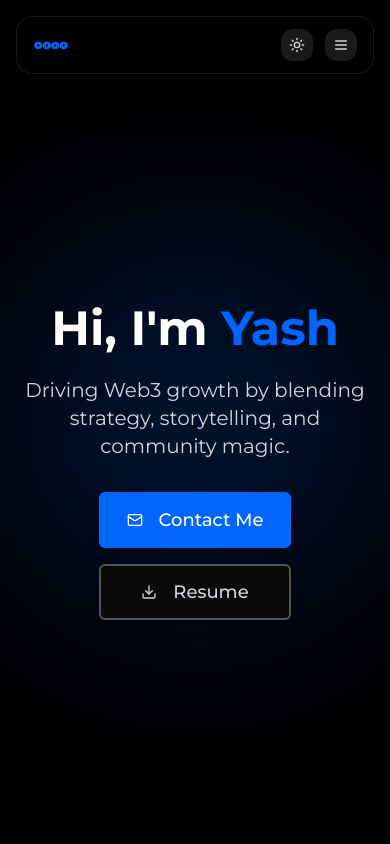
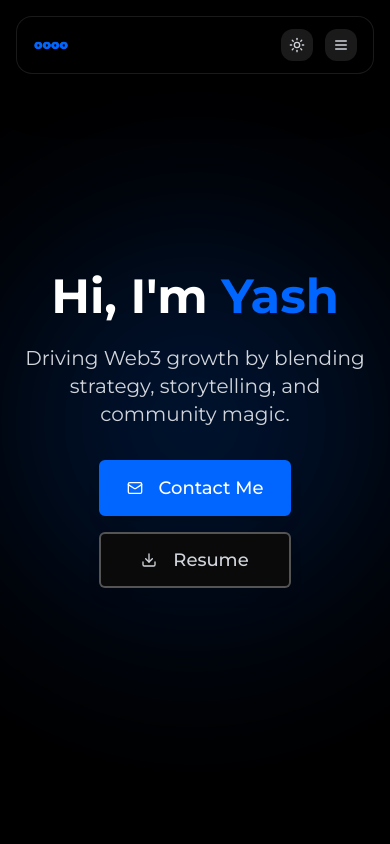
Before and after one commit to parekhhyash/portfoliokharek, a Next.js app: page / in a window 390 px wide. Shown: the top 844 px of the page. Built offline with nearby package versions, Linux system fonts and the light colour scheme.

Commit message:
Adjust hero content positioning for mobile

```diff
--- a/app/page.tsx
+++ b/app/page.tsx
@@ -536,7 +536,7 @@ function Portfolio() {
       {/* Home Section */}
       <section
         id="home"
-        className="min-h-screen flex items-center justify-center relative overflow-hidden bg-white dark:bg-black pt-20"
+        className="min-h-screen flex items-center justify-center relative overflow-hidden bg-white dark:bg-black pt-20 md:pt-20"
       >
         {/* Light mode blue glow effect - only visible in light mode */}
         <div className="absolute inset-0 block dark:hidden">
@@ -561,7 +561,7 @@ function Portfolio() {
         </div>
 
         {/* Content */}
-        <div className="max-w-4xl mx-auto px-4 sm:px-6 lg:px-8 text-center relative z-10">
+        <div className="max-w-4xl mx-auto px-4 sm:px-6 lg:px-8 text-center relative z-10 -mt-16 md:mt-0">
           <div className="opacity-0 animate-fade-in-up">
             <h1 className="text-5xl md:text-7xl font-bold text-gray-900 dark:text-white mb-6">
               Hi, I'm <span className="text-[#0066ff]">Yash</span>
```
